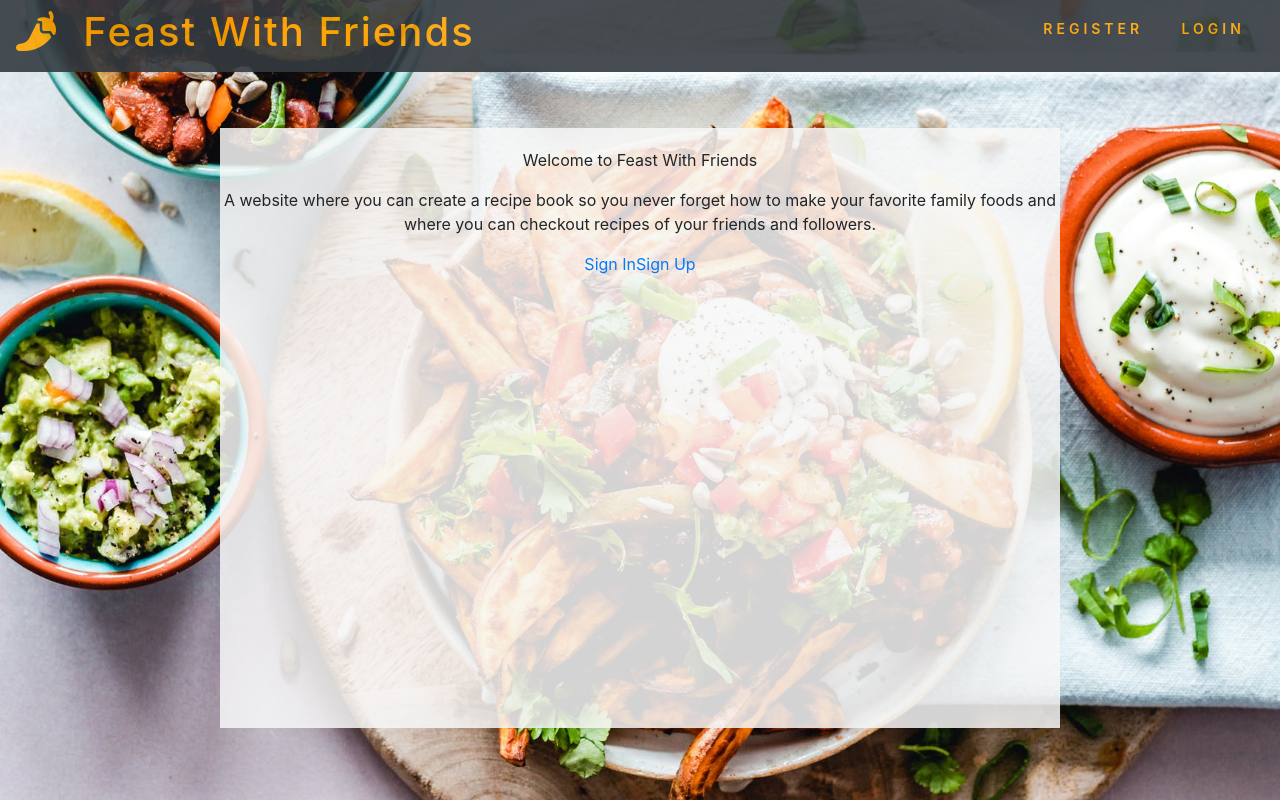
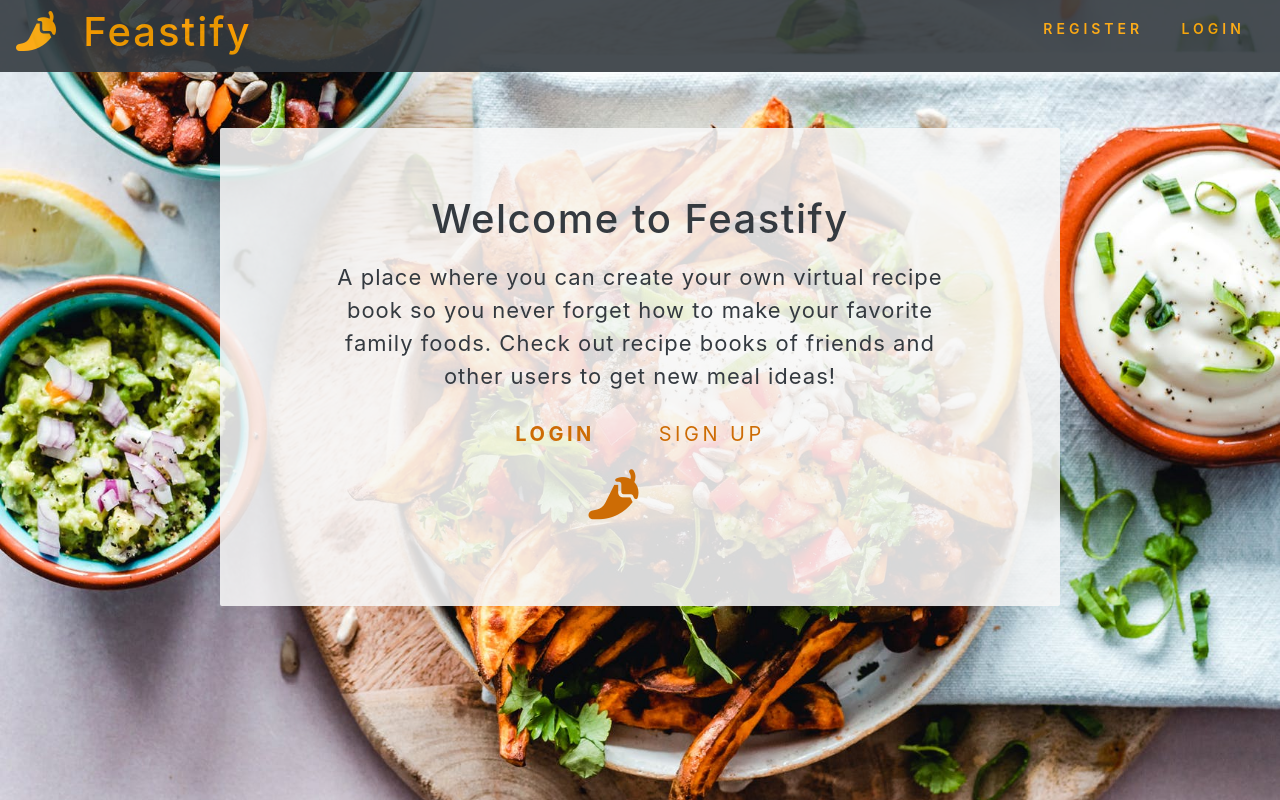
Before and after one commit to elenabaurkot/feastWithFriends, a React (Create React App) app in the folder client/: page / in a window 1280 px wide. Built offline with nearby package versions, Linux system fonts and the light colour scheme; no server answers.

Commit message:
landing page styled

```diff
--- a/client/src/components/layout/Landing.js
+++ b/client/src/components/layout/Landing.js
@@ -8,10 +8,20 @@ const Landing = () => {
     <section className="landing">
         <div className="text">
             <section className='pic-text'>
-                <p>Welcome to Feast With Friends</p>
-                <p>A website where you can create a recipe book so you never forget how to make your favorite family foods and where you can checkout recipes of your friends and followers.</p>
-                <Link to='#'>Sign In</Link>
-                <Link to='#'>Sign Up</Link>
+                <h1 id='welcome-header' className='text-dark'>
+                    Welcome to Feastify
+                </h1>
+                <p id='welcome-text' className='text-dark'>
+                    A place where you can create your own virtual recipe book so you never forget how to make your favorite family foods. Check out recipe books of friends and other users to get new meal ideas!
+                </p>
+                <Link to='/login' className='welcome-link' id='bold-link'>
+                    Login
+                </Link>
+                <Link to='/register' className='welcome-link'>
+                    Sign Up
+                </Link>
+                    <br />
+                <i class="fas fa-pepper-hot" id='welcome-pepper'></i>
             </section>
         </div>
     </section>
--- a/client/src/components/layout/Navbar.js
+++ b/client/src/components/layout/Navbar.js
@@ -10,7 +10,7 @@ const Navbar = () => {
             <Link to= '/' className='noDec oLink'>
                 <h1 id='navHeader'>
                     <i class="fas fa-pepper-hot"></i>&nbsp;
-                    Feast With Friends
+                    Feastify
                 </h1>
             </Link>
         </h1>
--- a/client/src/components/styles/landing.css
+++ b/client/src/components/styles/landing.css
@@ -14,12 +14,44 @@
     height: 100% !important;
 }
 .pic-text{
-    background-color: rgb(247, 247, 247, .85);
+    background-color: rgb(247, 247, 247, .87);
     width: 75%;
     text-align: center;
     margin-right: auto;
     margin-left: auto;
-    padding-top: 20px;
-    padding-bottom: 50px;
-    height: 75% !important;
+    padding: 6% 8% 6% 8%;
+    border-radius: 2px;
+    min-height: fit-content !important;
 }
+#welcome-header{
+    letter-spacing: 1.5px;
+}
+#welcome-text{
+    font-size: 22px;
+    padding: 10px;
+    letter-spacing: 1px;
+}
+.welcome-link{
+    color: rgb(205, 108, 5);
+}
+.welcome-link:hover {
+    color: rgb(90, 89, 89);
+    text-decoration: none;
+    transition: all .2s ease-in-out;
+    font-size: 23px;
+}
+.welcome-link{
+    padding: 2rem;
+    letter-spacing: 3.5px;
+    text-transform: uppercase;
+    font-size: 20px;
+}
+#bold-link{
+    font-weight: bold !important;
+}
+#welcome-pepper{
+    color: rgb(205, 108, 5);
+    font-size: 50px;
+    padding: 20px;
+    margin-right: 8%;
+}
```
